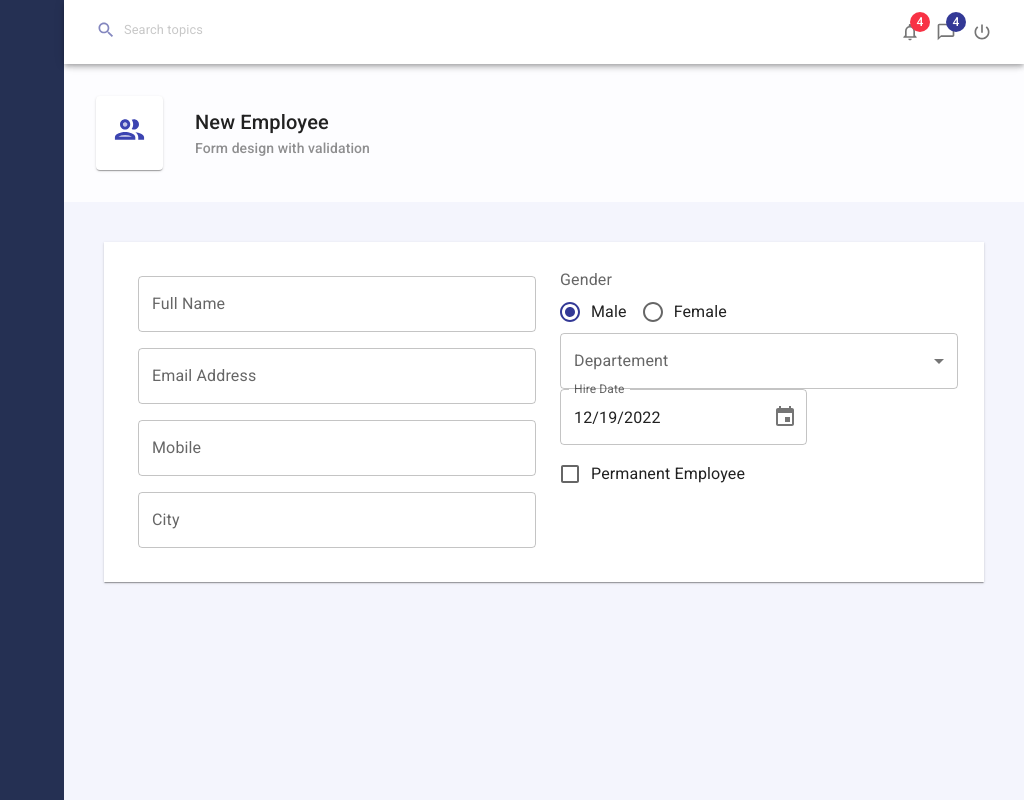
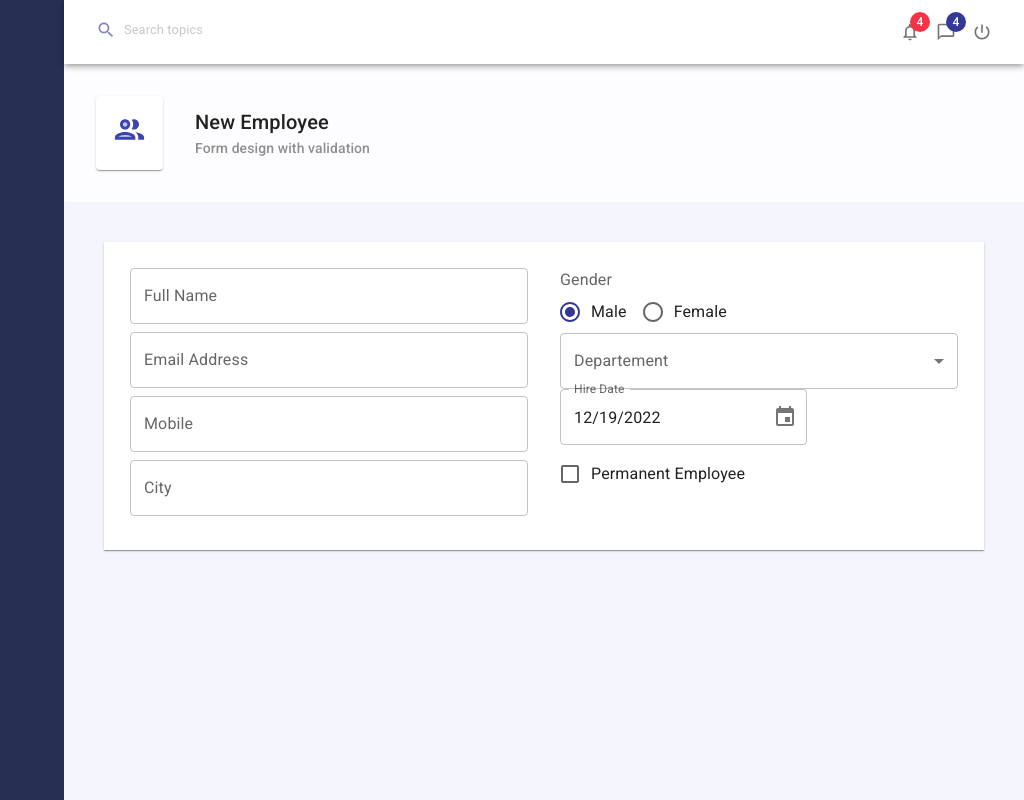
Before and after one commit to urbain32/complete-mui-system, a React (Create React App) app: page / in a window 1280 px wide. Shown: the whole page, without its empty margins (256-1280 px from the left). Built offline with nearby package versions, Linux system fonts and the light colour scheme.

Commit message:
adding a marginbottom

```diff
--- a/src/components/controls/Input.js
+++ b/src/components/controls/Input.js
@@ -11,7 +11,7 @@ export default function Input(props) {
       name={name}
       value={value}
       onChange={onChange}
-      sx={{ margin: 1 }}
+      sx={{ marginBottom: 1 }}
     />
   );
 }
```
